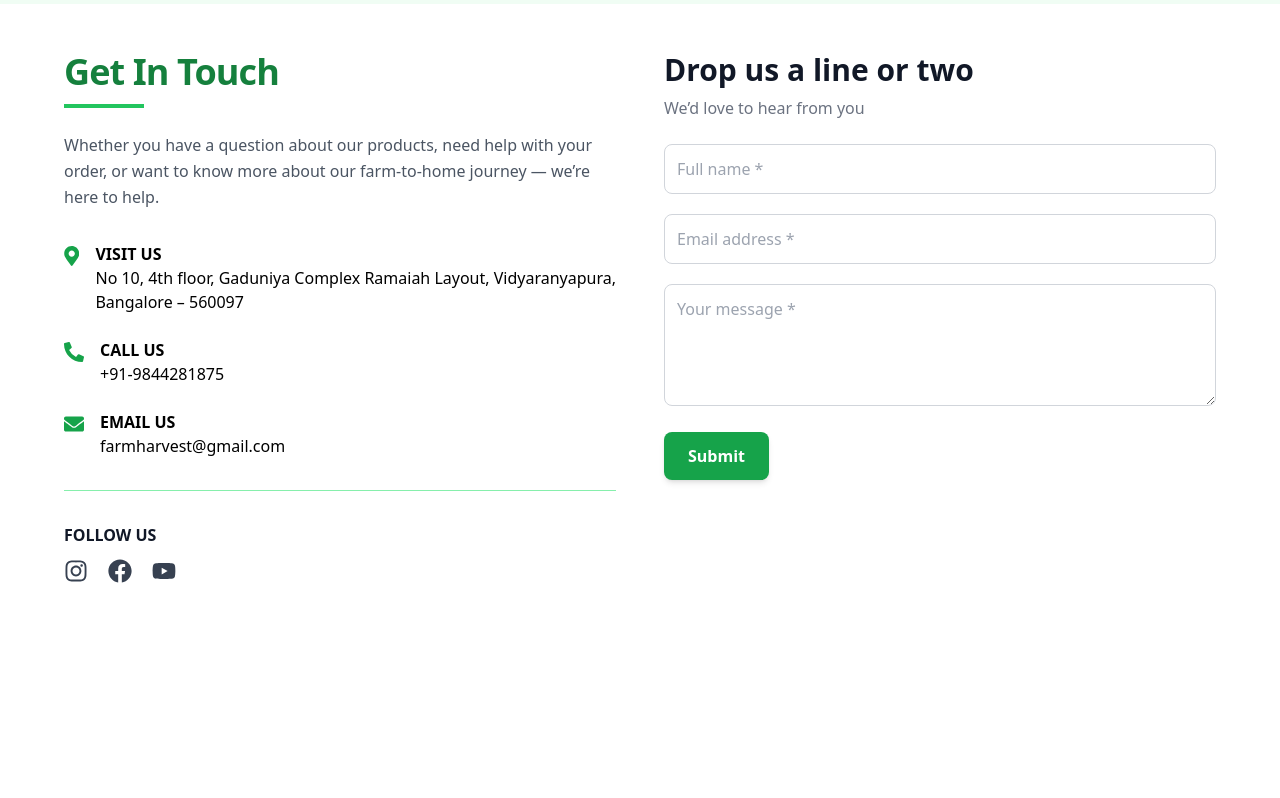
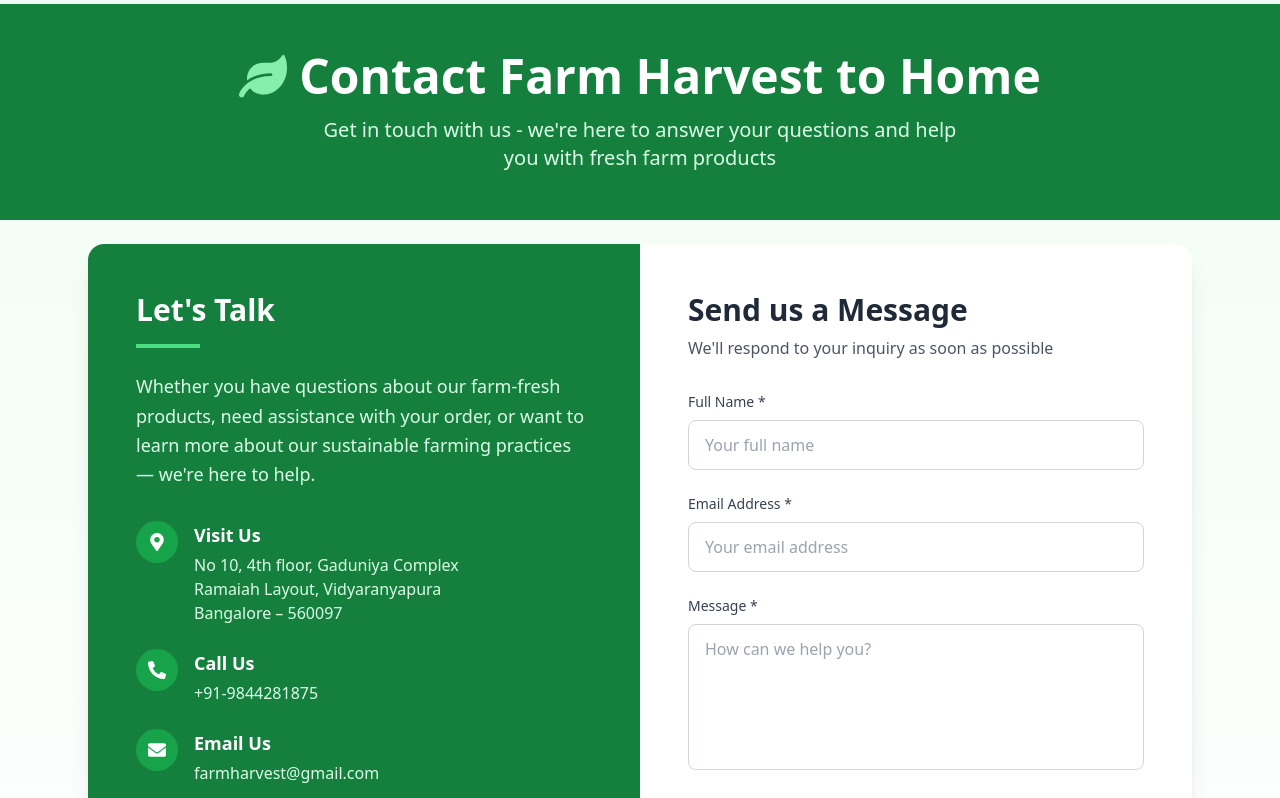
Before and after one commit to GlobalTechSoftwareSolution/farmharvesttohome, a Next.js app: page / in a window 1280 px wide. Shown: the part 3580-4378 px from the top of the page. Built offline with nearby package versions, Linux system fonts and the light colour scheme; no server answers.

Commit message:
pavan changed shop page

```diff
--- a/src/app/contact/page.tsx
+++ b/src/app/contact/page.tsx
@@ -1,7 +1,18 @@
 "use client"
 import { useState, useRef, FormEvent, useEffect } from "react"
 import emailjs from "@emailjs/browser"
-import { FaMapMarkerAlt, FaPhoneAlt, FaEnvelope, FaInstagram, FaFacebook, FaYoutube } from "react-icons/fa"
+import {
+  FaMapMarkerAlt,
+  FaPhoneAlt,
+  FaEnvelope,
+  FaInstagram,
+  FaFacebook,
+  FaYoutube,
+  FaLeaf,
+  FaCheckCircle,
+  FaTimesCircle,
+  FaPaperPlane
+} from "react-icons/fa"
 
 export default function ContactPage() {
   const [formData, setFormData] = useState({
@@ -10,7 +21,12 @@ export default function ContactPage() {
     message: ""
   })
 
-  const [popup, setPopup] = useState<{ show: boolean; message: string; type: "success" | "error" }>({
+  const [isSubmitting, setIsSubmitting] = useState(false)
+  const [popup, setPopup] = useState<{
+    show: boolean;
+    message: string;
+    type: "success" | "error"
+  }>({
     show: false,
     message: "",
     type: "success"
@@ -19,15 +35,16 @@ export default function ContactPage() {
   const form = useRef<HTMLFormElement>(null)
 
   const handleChange = (
-    e: React.ChangeEvent<HTMLInputElement | HTMLTextAreaElement | HTMLSelectElement>
+    e: React.ChangeEvent<HTMLInputElement | HTMLTextAreaElement>
   ) => {
     const { name, value } = e.target
     setFormData(prev => ({ ...prev, [name]: value }))
   }
 
-  // ✅ EmailJS Send Function
+  // EmailJS Send Function
   const sendEmail = (e: FormEvent<HTMLFormElement>) => {
     e.preventDefault()
+    setIsSubmitting(true)
 
     if (!form.current) return
 
@@ -42,7 +59,7 @@ export default function ContactPage() {
         () => {
           setPopup({
             show: true,
-            message: "✅ Message sent successfully!",
+            message: "Your message has been sent successfully! We'll get back to you within 24 hours.",
             type: "success"
           })
           setFormData({ name: "", email: "", message: "" })
@@ -51,144 +68,283 @@ export default function ContactPage() {
           console.error("EmailJS Error:", error.text)
           setPopup({
             show: true,
-            message: "❌ Failed to send message. Please try again!",
+            message: "We apologize, but there was an error sending your message. Please try again or contact us directly.",
             type: "error"
           })
         }
       )
+      .finally(() => {
+        setIsSubmitting(false)
+      })
   }
 
   useEffect(() => {
     if (popup.show) {
       const timer = setTimeout(() => {
         setPopup(prev => ({ ...prev, show: false }))
-      }, 4000)
+      }, 5000)
       return () => clearTimeout(timer)
     }
   }, [popup.show])
 
+  const closePopup = () => {
+    setPopup(prev => ({ ...prev, show: false }))
+  }
+
   return (
-    <div className="min-h-screen bg-white px-6 py-12 md:px-16">
-      <div className="max-w-7xl mx-auto grid grid-cols-1 md:grid-cols-2 gap-12">
-
-        {/* LEFT SIDE - Contact Info */}
-        <div>
-          <h2 className="text-4xl font-extrabold text-green-700 mb-3 tracking-tight">
-            Get In Touch
-          </h2>
-          <div className="w-20 h-1 bg-green-500 mb-6"></div>
-
-          <p className="text-gray-600 mb-8 leading-relaxed">
-            Whether you have a question about our products, need help with your order, or want to know
-            more about our farm-to-home journey — we’re here to help.
-          </p>
-
-          <div className="space-y-6">
-            <div className="flex items-start gap-4">
-              <FaMapMarkerAlt className="text-green-600 text-xl mt-1" />
-              <p>
-                <strong>VISIT US</strong><br />
-                No 10, 4th floor, Gaduniya Complex Ramaiah Layout, Vidyaranyapura, Bangalore – 560097
-              </p>
-            </div>
-
-            <div className="flex items-start gap-4">
-              <FaPhoneAlt className="text-green-600 text-xl mt-1" />
-              <p>
-                <strong>CALL US</strong><br />
-                <a href="tel:+919844281875" className="hover:text-green-500 transition">
-                +91-9844281875
-              </a>
-              </p>
-            </div>
-
-            <div className="flex items-start gap-4">
-              <FaEnvelope className="text-green-600 text-xl mt-1" />
-              <p>
-                <strong>EMAIL US</strong><br />
-                 <a
-                    href="mailto:farmharvest@gmail.com"
-                    className="hover:text-green-500 transition"
-                  >
-                    farmharvest@gmail.com
-                  </a>
+    <div className="min-h-screen bg-gradient-to-b from-green-50 to-white">
+      {/* Header Section */}
+      <div className="bg-green-700 text-white py-12 px-6 text-center">
+        <div className="max-w-4xl mx-auto">
+          <h1 className="text-4xl md:text-5xl font-bold mb-4 flex items-center justify-center">
+            <FaLeaf className="mr-3 text-green-300" />
+            Contact Farm Harvest to Home
+          </h1>
+          <p className="text-xl text-green-100 max-w-2xl mx-auto">
+            Get in touch with us - we're here to answer your questions and help you with fresh farm products
           </p>
         </div>
       </div>
 
-          <hr className="my-8 border-green-300" />
+      <div className="max-w-6xl mx-auto px-6 py-12 md:py-16 -mt-10">
+        <div className="bg-white rounded-2xl shadow-xl overflow-hidden">
+          <div className="grid grid-cols-1 lg:grid-cols-2">
+            {/* LEFT SIDE - Contact Info */}
+            <div className="bg-green-700 text-white p-8 md:p-12">
+              <div className="mb-8">
+                <h2 className="text-2xl md:text-3xl font-bold mb-4">Let's Talk</h2>
+                <div className="w-16 h-1 bg-green-400 mb-6"></div>
+                <p className="text-green-100 text-lg leading-relaxed">
+                  Whether you have questions about our farm-fresh products, need assistance with your order,
+                  or want to learn more about our sustainable farming practices — we're here to help.
+                </p>
+              </div>
+
+              <div className="space-y-6 mb-10">
+                <div className="flex items-start gap-4">
+                  <div className="bg-green-600 p-3 rounded-full">
+                    <FaMapMarkerAlt className="text-white text-lg" />
+                  </div>
+                  <div>
+                    <h3 className="font-semibold text-lg mb-1">Visit Us</h3>
+                    <p className="text-green-100">
+                      No 10, 4th floor, Gaduniya Complex<br />
+                      Ramaiah Layout, Vidyaranyapura<br />
+                      Bangalore – 560097
+                    </p>
+                  </div>
+                </div>
+
+                <div className="flex items-start gap-4">
+                  <div className="bg-green-600 p-3 rounded-full">
+                    <FaPhoneAlt className="text-white text-lg" />
+                  </div>
+                  <div>
+                    <h3 className="font-semibold text-lg mb-1">Call Us</h3>
+                    <a href="tel:+919844281875" className="text-green-100 hover:text-green-300 transition">
+                      +91-9844281875
+                    </a>
+                  </div>
+                </div>
+
+                <div className="flex items-start gap-4">
+                  <div className="bg-green-600 p-3 rounded-full">
+                    <FaEnvelope className="text-white text-lg" />
+                  </div>
+                  <div>
+                    <h3 className="font-semibold text-lg mb-1">Email Us</h3>
+                    <a
+                      href="mailto:farmharvest@gmail.com"
+                      className="text-green-100 hover:text-green-300 transition"
+                    >
+                      farmharvest@gmail.com
+                    </a>
+                  </div>
+                </div>
+              </div>
 
               <div>
-            <h3 className="font-semibold text-gray-900 mb-3">FOLLOW US</h3>
-            <div className="flex space-x-5 text-2xl text-gray-700">
-            <a href="https://www.instagram.com/farmharvesttohome/?next=%2F" className="hover:text-pink-500 transition"><FaInstagram /></a>
-            <a href="https://www.facebook.com/share/175Y72VCNJ/" className="hover:text-blue-500 transition"><FaFacebook /></a>
-            <a href="https://www.youtube.com/@farmharvesttohome" className="hover:text-red-500 transition"><FaYoutube /></a>
+                <h3 className="font-semibold text-lg mb-4">Follow Our Journey</h3>
+                <div className="flex space-x-4">
+                  <a
+                    href="https://www.instagram.com/farmharvesttohome/?next=%2F"
+                    className="bg-green-600 hover:bg-green-500 p-3 rounded-full transition-colors"
+                  >
+                    <FaInstagram className="text-white text-xl" />
+                  </a>
+                  <a
+                    href="https://www.facebook.com/share/175Y72VCNJ/"
+                    className="bg-green-600 hover:bg-green-500 p-3 rounded-full transition-colors"
+                  >
+                    <FaFacebook className="text-white text-xl" />
+                  </a>
+                  <a
+                    href="https://www.youtube.com/@farmharvesttohome"
+                    className="bg-green-600 hover:bg-green-500 p-3 rounded-full transition-colors"
+                  >
+                    <FaYoutube className="text-white text-xl" />
+                  </a>
                 </div>
               </div>
             </div>
 
             {/* RIGHT SIDE - Contact Form */}
+            <div className="p-8 md:p-12">
+              <div className="mb-8">
+                <h2 className="text-2xl md:text-3xl font-bold text-gray-800 mb-2">
+                  Send us a Message
+                </h2>
+                <p className="text-gray-600">We'll respond to your inquiry as soon as possible</p>
+              </div>
+
+              <form ref={form} onSubmit={sendEmail} className="space-y-6">
                 <div>
-          <h2 className="text-3xl font-bold text-gray-900 mb-2">
-            Drop us a line or two
-          </h2>
-          <p className="text-gray-500 mb-6">We’d love to hear from you</p>
-
-          <form ref={form} onSubmit={sendEmail} className="space-y-5">
-
+                  <label htmlFor="name" className="block text-sm font-medium text-gray-700 mb-2">
+                    Full Name *
+                  </label>
                   <input
                     type="text"
+                    id="name"
                     name="name"
-              placeholder="Full name *"
+                    placeholder="Your full name"
                     value={formData.name}
                     onChange={handleChange}
                     required
-              className="w-full p-3 border border-gray-300 rounded-lg focus:ring-2 focus:ring-green-500 outline-none"
+                    className="w-full px-4 py-3 border border-gray-300 rounded-lg focus:ring-2 focus:ring-green-500 focus:border-transparent transition-colors"
                   />
+                </div>
 
+                <div>
+                  <label htmlFor="email" className="block text-sm font-medium text-gray-700 mb-2">
+                    Email Address *
+                  </label>
                   <input
                     type="email"
+                    id="email"
                     name="email"
-              placeholder="Email address *"
+                    placeholder="Your email address"
                     value={formData.email}
                     onChange={handleChange}
                     required
-              className="w-full p-3 border border-gray-300 rounded-lg focus:ring-2 focus:ring-green-500 outline-none"
+                    className="w-full px-4 py-3 border border-gray-300 rounded-lg focus:ring-2 focus:ring-green-500 focus:border-transparent transition-colors"
                   />
+                </div>
 
+                <div>
+                  <label htmlFor="message" className="block text-sm font-medium text-gray-700 mb-2">
+                    Message *
+                  </label>
                   <textarea
+                    id="message"
                     name="message"
-              placeholder="Your message *"
+                    placeholder="How can we help you?"
                     value={formData.message}
                     onChange={handleChange}
-              rows={4}
+                    rows={5}
                     required
-              className="w-full p-3 border border-gray-300 rounded-lg focus:ring-2 focus:ring-green-500 outline-none"
+                    className="w-full px-4 py-3 border border-gray-300 rounded-lg focus:ring-2 focus:ring-green-500 focus:border-transparent transition-colors resize-none"
                   ></textarea>
+                </div>
 
                 <button
                   type="submit"
-              className="bg-green-600 hover:bg-green-700 text-white px-6 py-3 rounded-lg font-semibold shadow-md"
+                  disabled={isSubmitting}
+                  className="w-full bg-green-600 hover:bg-green-700 text-white font-semibold py-3 px-6 rounded-lg shadow-md hover:shadow-lg transition-all duration-300 flex items-center justify-center disabled:opacity-70 disabled:cursor-not-allowed"
                 >
-              Submit
+                  {isSubmitting ? (
+                    <>
+                      <div className="animate-spin rounded-full h-5 w-5 border-b-2 border-white mr-2"></div>
+                      Sending...
+                    </>
+                  ) : (
+                    <>
+                      <FaPaperPlane className="mr-2" />
+                      Send Message
+                    </>
+                  )}
                 </button>
               </form>
             </div>
           </div>
+        </div>
+      </div>
 
-      {/* Popup */}
+      {/* Professional Popup Notification */}
       {popup.show && (
+        <div className="fixed inset-0 flex items-center justify-center z-50 p-4">
+          {/* Backdrop */}
           <div
-          className={`fixed bottom-6 right-6 px-6 py-3 rounded-lg shadow-xl text-white font-medium transition-opacity duration-500 ${
+            className="absolute inset-0 bg-black/50 backdrop-blur-sm transition-opacity duration-300"
+            onClick={closePopup}
+          ></div>
+
+          {/* Notification Card */}
+          <div className="relative bg-white rounded-xl shadow-2xl max-w-md w-full overflow-hidden transform transition-all duration-300 scale-95 animate-scale-in">
+            {/* Header with gradient */}
+            <div className={`h-2 w-full ${popup.type === "success" ? 'bg-green-500' : 'bg-red-500'}`}></div>
+
+            {/* Content */}
+            <div className="p-6">
+              <div className="flex items-start">
+                {/* Icon */}
+                <div className={`flex-shrink-0 h-12 w-12 rounded-full flex items-center justify-center ${popup.type === "success" ? 'bg-green-100' : 'bg-red-100'}`}>
+                  {popup.type === "success" ? (
+                    <FaCheckCircle className="h-6 w-6 text-green-600" />
+                  ) : (
+                    <FaTimesCircle className="h-6 w-6 text-red-600" />
+                  )}
+                </div>
+
+                {/* Message */}
+                <div className="ml-4 flex-1">
+                  <h3 className={`text-lg font-semibold ${popup.type === "success" ? 'text-green-800' : 'text-red-800'}`}>
+                    {popup.type === "success" ? 'Message Sent Successfully' : 'Something Went Wrong'}
+                  </h3>
+                  <p className="mt-1 text-gray-600 text-sm">{popup.message}</p>
+                </div>
+
+                {/* Close Button */}
+                <button
+                  onClick={closePopup}
+                  className="ml-4 flex-shrink-0 flex items-center justify-center h-8 w-8 rounded-full hover:bg-gray-100 transition-colors"
+                >
+                  <FaTimesCircle className="h-4 w-4 text-gray-500" />
+                </button>
+              </div>
+            </div>
+
+            {/* Action Button */}
+            <div className="px-6 py-4 bg-gray-50 flex justify-end">
+              <button
+                onClick={closePopup}
+                className={`px-4 py-2 rounded-lg font-medium ${
                   popup.type === "success"
-              ? "bg-gradient-to-r from-green-400 to-green-600"
-              : "bg-gradient-to-r from-red-400 to-red-600"
-          }`}
+                    ? "bg-green-600 hover:bg-green-700"
+                    : "bg-red-600 hover:bg-red-700"
+                } text-white transition-colors`}
               >
-          {popup.message}
+                {popup.type === "success" ? "Continue" : "Try Again"}
+              </button>
+            </div>
+          </div>
         </div>
       )}
+
+      <style jsx global>{`
+        @keyframes scaleIn {
+          0% {
+            transform: scale(0.9);
+            opacity: 0;
+          }
+          100% {
+            transform: scale(1);
+            opacity: 1;
+          }
+        }
+        .animate-scale-in {
+          animation: scaleIn 0.3s ease-out forwards;
+        }
+      `}</style>
     </div>
   )
 }
--- a/src/app/products/page.tsx
+++ b/src/app/products/page.tsx
@@ -3,6 +3,16 @@ import { useEffect, useState } from "react";
 import Link from "next/link";
 import { FaShoppingCart, FaInfoCircle, FaSearch, FaWeightHanging, FaFilter, FaTimes } from "react-icons/fa";
 import { supabase } from "../lib/supabaseClient";
+
+interface ProductCategory {
+  id: number;
+  name: string;
+  slug: string;
+}
+
+interface ProductCategories {
+  categories: ProductCategory;
+}
 
 interface Product {
   id: number;
@@ -14,7 +24,7 @@ interface Product {
   image_url: string | null;
   images?: { src: string }[];
   attributes?: { slug: string; name: string; options: string[] }[];
-  product_categories?: { categories: { id: number; name: string; slug: string } }[];
+  product_categories?: ProductCategories[];
   variations?: {
     weights: { label: string; price: number }[];
   };
@@ -56,12 +66,25 @@ export default function ProductsPage() {
           console.error("Error fetching products:", error);
           setProducts([]);
         } else {
-          setProducts(data ?? []);
+          // Transform the data to match our Product type
+         const transformedData: Product[] = (data || []).map((product: any) => ({
+  ...product,
+  product_categories: (product.product_categories || []).map((pc: any) => ({
+    categories: (pc.categories || []).map((c: any) => ({
+      id: Number(c.id),
+      name: String(c.name),
+      slug: String(c.slug),
+    })),
+  })),
+}));
+
+
+          setProducts(transformedData);
 
           // Extract unique categories from nested product_categories
           const uniqueCategories: { id: number; name: string; slug: string }[] = [];
-          (data ?? []).forEach((product) => {
-            product.product_categories?.forEach((pc: { categories: { id: number; name: string; slug: string } }) => {
+          transformedData.forEach((product) => {
+            product.product_categories?.forEach((pc: ProductCategories) => {
               const category = pc.categories;
               if (!uniqueCategories.find(c => c.id === category.id)) {
                 uniqueCategories.push(category);
@@ -270,25 +293,6 @@ export default function ProductsPage() {
                 className="w-full pl-10 border rounded-lg px-3 py-2 focus:outline-none focus:ring-2 focus:ring-green-500"
               />
             </div>
-            {/* Category filter
-            <h3 className="font-semibold mb-3 text-gray-700 flex items-center">
-              <FaFilter className="mr-2" />
-              Filter by Category
-            </h3>
-            <select
-              value={selectedCategory}
-              onChange={(e) => {
-                setSelectedCategory(e.target.value);
-                setShowMobileFilters(false);
-              }}
-              className="w-full border p-3 rounded-lg focus:ring-2 focus:ring-green-500 focus:border-transparent mb-4"
-            >
-              {categories.map(category => (
-                <option key={category.id} value={category.slug}>
-                  {category.name}
-                </option>
-              ))}
-            </select> */}
             {/* Category group filter mobile */}
             <h3 className="font-semibold mb-3 text-gray-700 flex items-center">
               <FaFilter className="mr-2" />
```
Lines whose indentation alone changed are shown as unchanged.
